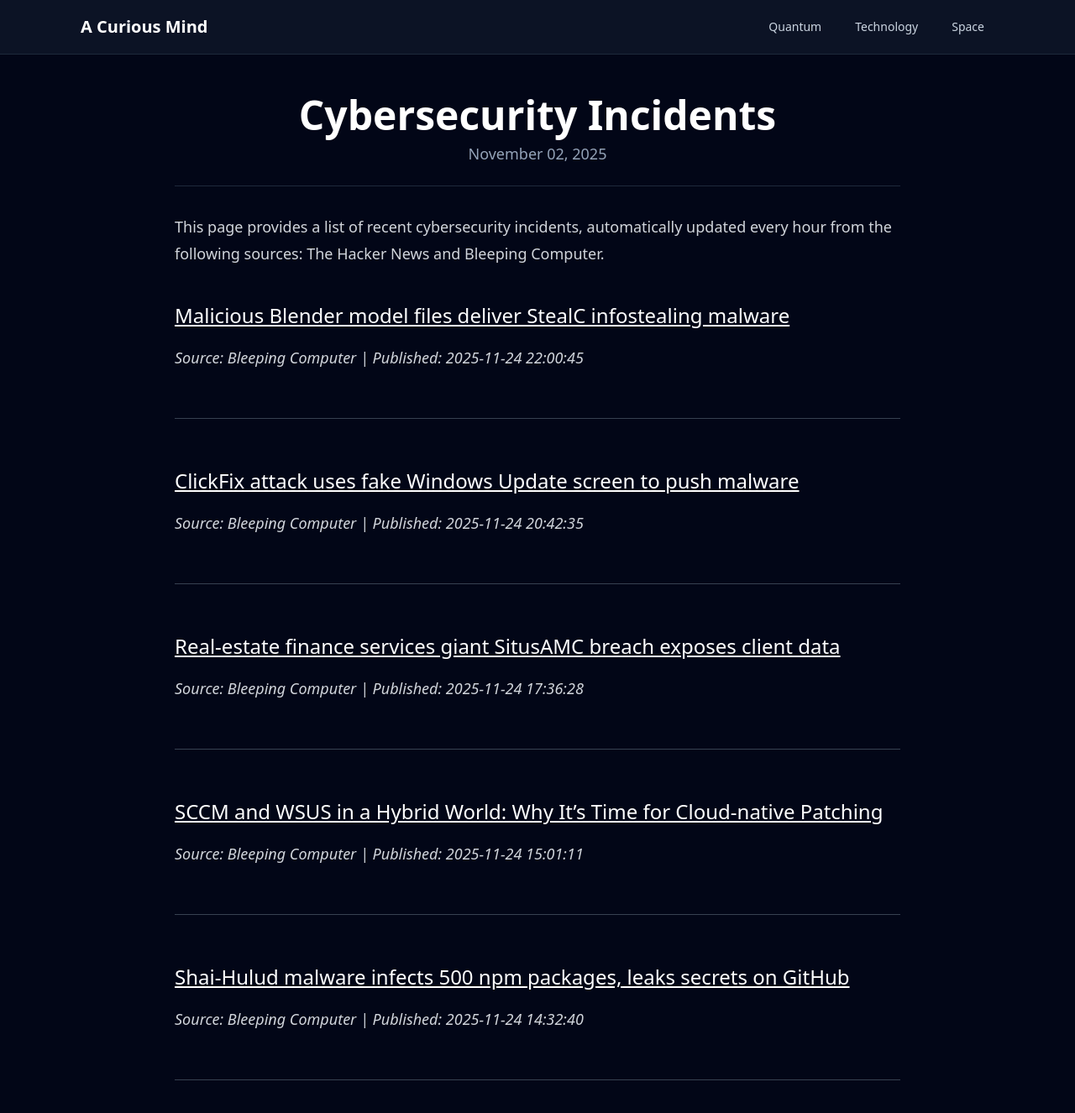
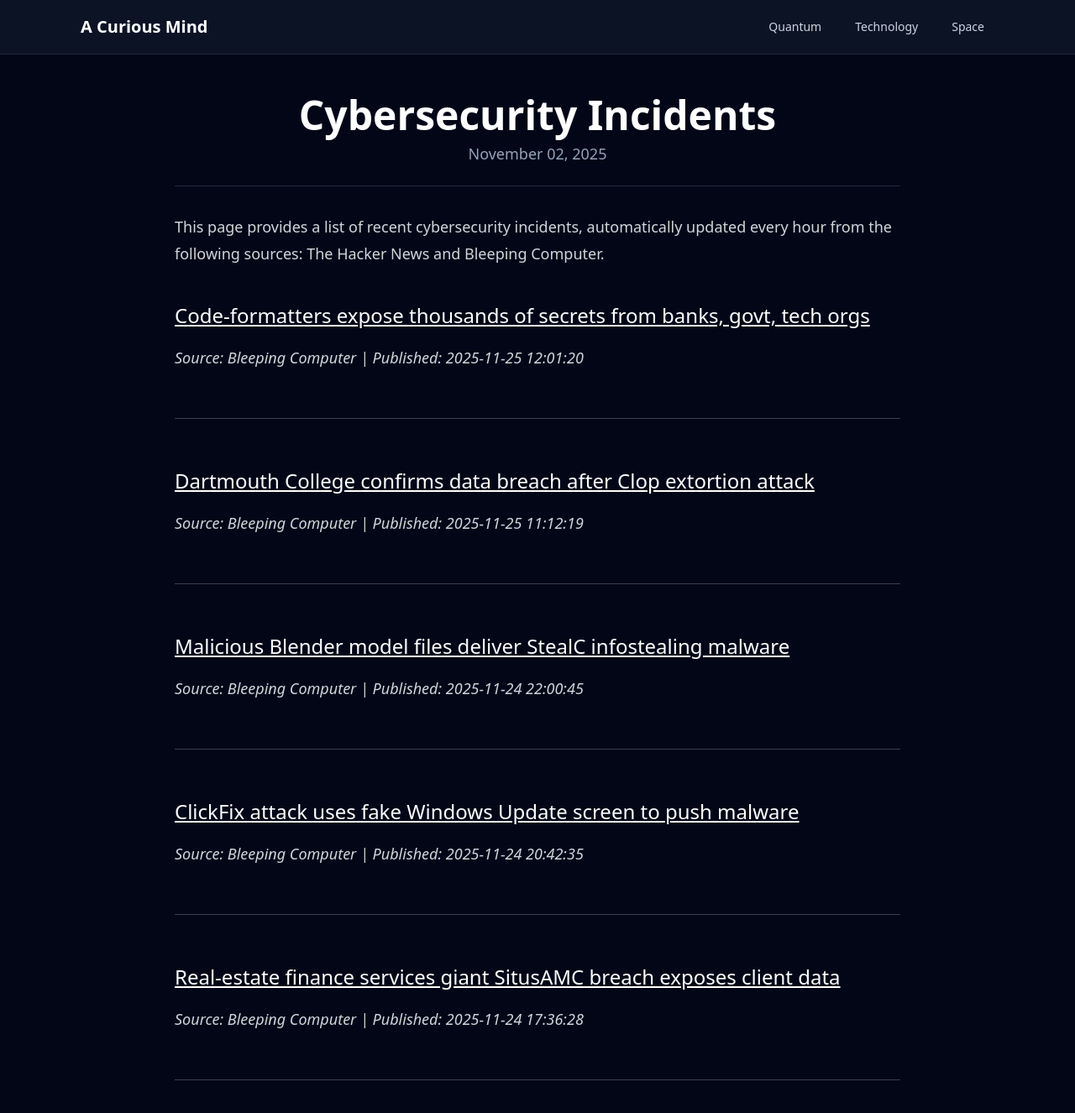
Before and after one commit to onehl7/onehl7.github.io, a Jekyll site: the page built from _posts/2025-11-02-cybersecurity-incidents.md, in a window 1280 px wide and 1400 px high. Shown: the top 1326 px of the window at 84% size. Built offline with Jekyll 4.4.1, drawn with Linux system fonts in a browser that asks for light colours; nearby versions of some CDN libraries.

Commit message:
Update news data

```diff
--- a/_data/news.json
+++ b/_data/news.json
@@ -1,4 +1,16 @@
 [
+  {
+    "source": "Bleeping Computer",
+    "title": "Code-formatters expose thousands of secrets from banks, govt, tech orgs",
+    "link": "https://www.bleepingcomputer.com/news/security/code-formatters-expose-thousands-of-secrets-from-banks-govt-tech-orgs/",
+    "published": "2025-11-25 12:01:20"
+  },
+  {
+    "source": "Bleeping Computer",
+    "title": "Dartmouth College confirms data breach after Clop extortion attack",
+    "link": "https://www.bleepingcomputer.com/news/security/dartmouth-college-confirms-data-breach-after-clop-extortion-attack/",
+    "published": "2025-11-25 11:12:19"
+  },
   {
     "source": "Bleeping Computer",
     "title": "Malicious Blender model files deliver StealC infostealing malware",
@@ -16,17 +28,5 @@
     "title": "Real-estate finance services giant SitusAMC breach exposes client data",
     "link": "https://www.bleepingcomputer.com/news/security/real-estate-finance-services-giant-situsamc-breach-exposes-client-data/",
     "published": "2025-11-24 17:36:28"
-  },
-  {
-    "source": "Bleeping Computer",
-    "title": "SCCM and WSUS in a Hybrid World: Why It\u2019s Time for Cloud-native Patching",
-    "link": "https://www.bleepingcomputer.com/news/security/sccm-and-wsus-in-a-hybrid-world-why-its-time-for-cloud-native-patching/",
-    "published": "2025-11-24 15:01:11"
-  },
-  {
-    "source": "Bleeping Computer",
-    "title": "Shai-Hulud malware infects 500 npm packages, leaks secrets on GitHub",
-    "link": "https://www.bleepingcomputer.com/news/security/shai-hulud-malware-infects-500-npm-packages-leaks-secrets-on-github/",
-    "published": "2025-11-24 14:32:40"
   }
 ]
```
